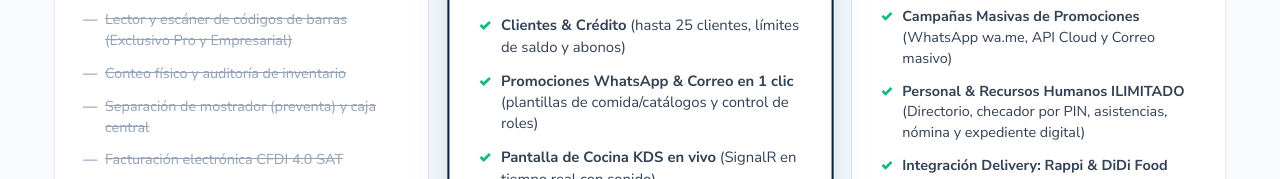
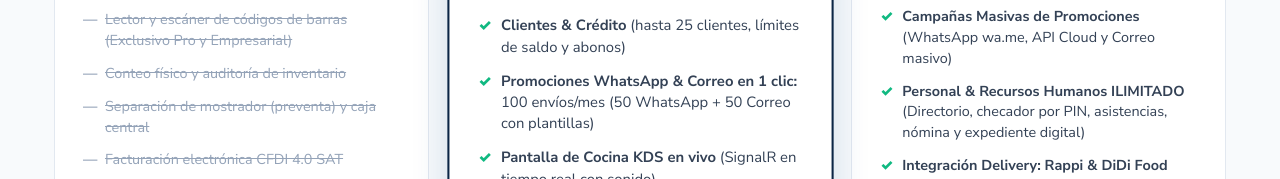
Before and after one commit to J3susAlf/puntogo-landing, a website: page index.html in a window 1280 px wide. Shown: the part 6271-6450 px from the top of the page. Drawn offline with Linux system fonts and the light colour scheme.

Commit message:
AJUSTE DELIMITACION DE PROMO

```diff
--- a/index.html
+++ b/index.html
@@ -2273,8 +2273,7 @@
             <li class="check"><strong>Impresión de tickets térmicos</strong> (58mm / 80mm) y reimpresión</li>
             <li class="check"><strong>Cotizaciones comerciales</strong> con vigencia y conversión a venta en 1 clic</li>
             <li class="check"><strong>Clientes & Crédito</strong> (hasta 25 clientes, límites de saldo y abonos)</li>
-            <li class="check"><strong>Promociones WhatsApp & Correo en 1 clic</strong> (plantillas de comida/catálogos y
-              control de roles)</li>
+            <li class="check"><strong>Promociones WhatsApp & Correo en 1 clic:</strong> 100 envíos/mes (50 WhatsApp + 50 Correo con plantillas)</li>
             <li class="check"><strong>Pantalla de Cocina KDS en vivo</strong> (SignalR en tiempo real con sonido)</li>
             <li class="check"><strong>Hasta 100 productos</strong> con variantes, extras, modificadores y recetas</li>
             <li class="check"><strong>Facturación CFDI 4.0 SAT</strong> (25 facturas al mes incluidas • ¿Requieres más? Paquete de 400 folios disponible)</li>
```
